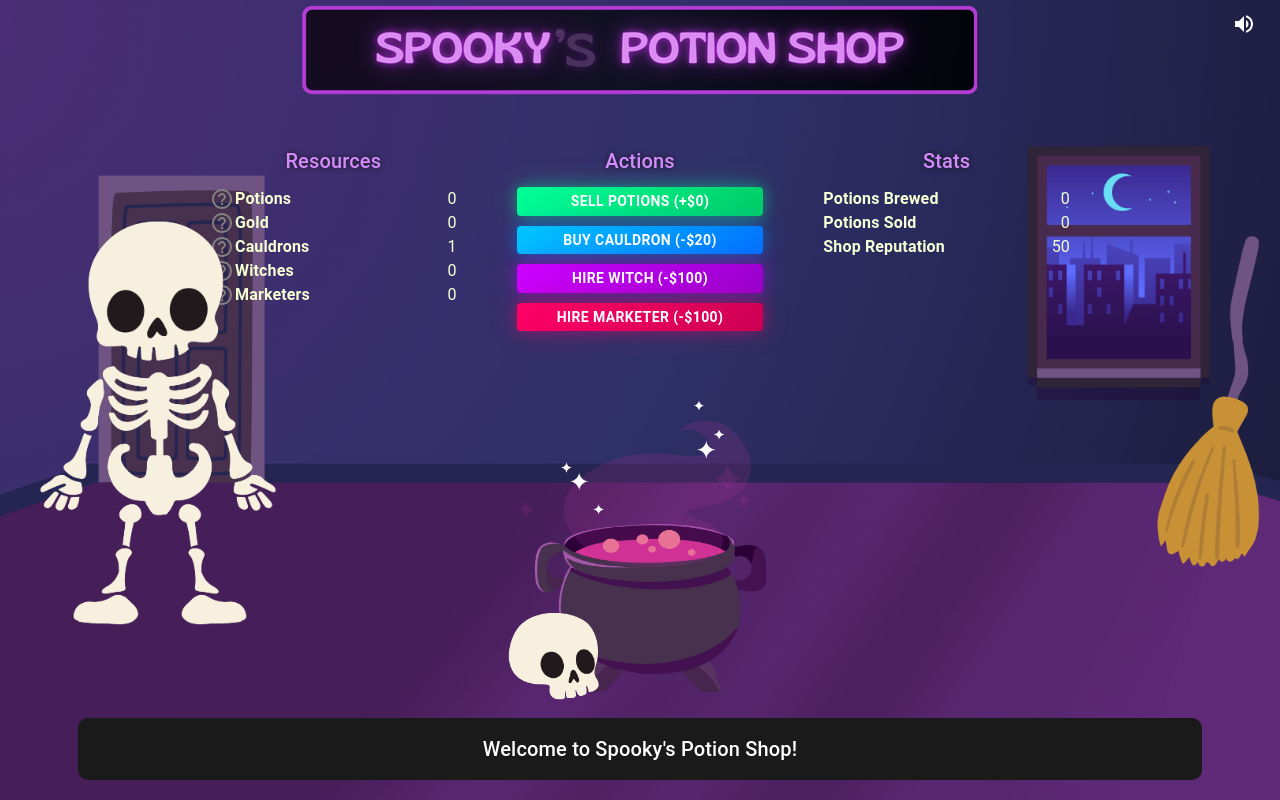
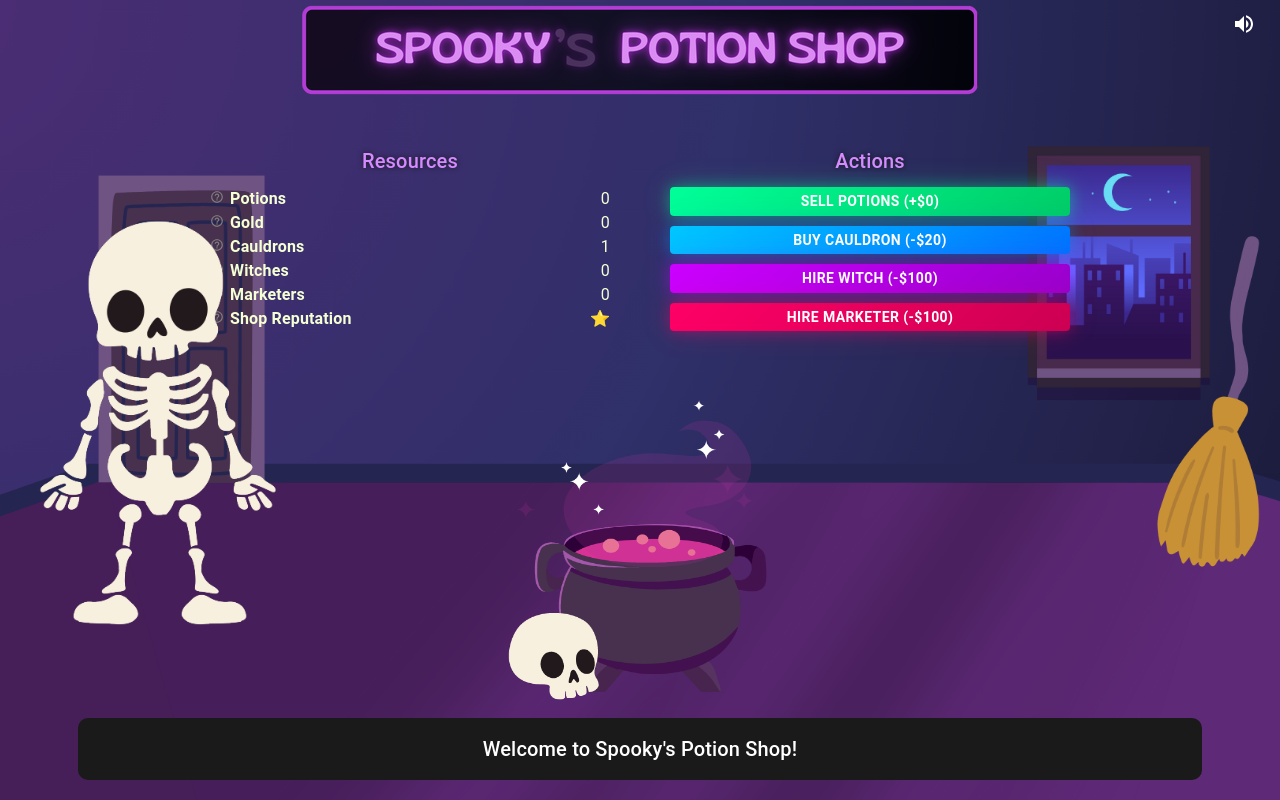
Before and after one commit to danielledonnelly/spooky-potion-shop, a React (Vite) app: page / in a window 1280 px wide. Built offline with nearby package versions, Linux system fonts and the light colour scheme.

Commit message:
local storage attempt 1

```diff
--- a/src/App.jsx
+++ b/src/App.jsx
@@ -14,6 +14,24 @@ function App() {
   const [cauldronSize, setCauldronSize] = useState(300); // Cauldron size
   const [cauldrons, setCauldrons] = useState(1); // Track cauldron count
   const [isSoundEnabled, setIsSoundEnabled] = useState(true); // Track sound state (music + sound effects)
+
+  useEffect(() => {
+    // Load saved game state from localStorage
+    const savedFunds = localStorage.getItem('funds');
+    const savedCauldrons = localStorage.getItem('cauldrons');
+    const savedPotions = localStorage.getItem('potions');
+
+    if (savedFunds !== null) setFunds(Number(savedFunds));
+    if (savedCauldrons !== null) setCauldrons(Number(savedCauldrons));
+    if (savedPotions !== null) setPotions(Number(savedPotions));
+  }, []);
+
+  useEffect(() => {
+    // Save game state to localStorage whenever values change
+    localStorage.setItem('funds', funds);
+    localStorage.setItem('cauldrons', cauldrons);
+    localStorage.setItem('potions', potions);
+  }, [funds, cauldrons, potions]);
 
   // References to audio elements
   const audioRef = useRef(null); // Background music reference
--- a/src/components/PotionBrewer.jsx
+++ b/src/components/PotionBrewer.jsx
@@ -2,6 +2,7 @@ import React, { useState, useEffect } from 'react';
 import { Box, Button, Typography, Tooltip } from '@mui/material';
 import HelpOutlineIcon from '@mui/icons-material/HelpOutline'; // Import HelpOutline Icon
 import shopSign from '../assets/shop-sign.png'; // Import shop sign image
+import StarIcon from '@mui/icons-material/Star'; // Import Star Icon
 
 const PotionBrewer = ({ potions, funds, setFunds, onBrew, onSell, cauldrons, setCauldrons }) => {
   const [cauldronCost, setCauldronCost] = useState(20); // Cost of cauldrons
@@ -9,9 +10,32 @@ const PotionBrewer = ({ potions, funds, setFunds, onBrew, onSell, cauldrons, set
   const [witchesHired, setWitchesHired] = useState(0); // Number of witches hired
   const [marketerCost, setMarketerCost] = useState(100); // Cost to hire a marketer
   const [marketersHired, setMarketersHired] = useState(0); // Number of marketers hired
-  const [potionsBrewed, setPotionsBrewed] = useState(0); // Track the number of potions brewed
-  const [potionsSold, setPotionsSold] = useState(0); // Track the number of potions sold
-  const [reputation, setReputation] = useState(50); // Track shop reputation
+  const [reputation, setReputation] = useState(''); // Shop reputation starts blank
+
+useEffect(() => {
+  // Load saved game state from localStorage on initial mount
+  const savedFunds = localStorage.getItem('funds');
+  const savedCauldrons = localStorage.getItem('cauldrons');
+  const savedPotions = localStorage.getItem('potions');
+  const savedWitches = localStorage.getItem('witchesHired');
+  const savedMarketers = localStorage.getItem('marketersHired');
+
+  if (savedFunds !== null) setFunds(Number(savedFunds));
+  if (savedCauldrons !== null) setCauldrons(Number(savedCauldrons));
+  if (savedPotions !== null) onBrew(Number(savedPotions) - potions); // Adjust potions
+  if (savedWitches !== null) setWitchesHired(Number(savedWitches));
+  if (savedMarketers !== null) setMarketersHired(Number(savedMarketers));
+}, []);
+
+useEffect(() => {
+  // Save game state to localStorage whenever values change
+  localStorage.setItem('funds', funds);
+  localStorage.setItem('cauldrons', cauldrons);
+  localStorage.setItem('potions', potions);
+  localStorage.setItem('witchesHired', witchesHired);
+  localStorage.setItem('marketersHired', marketersHired);
+}, [funds, cauldrons, potions, witchesHired, marketersHired]);
+
 
   // Buy more cauldrons
   const buyCauldron = () => {
@@ -45,7 +69,6 @@ const PotionBrewer = ({ potions, funds, setFunds, onBrew, onSell, cauldrons, set
     if (witchesHired > 0) {
       const interval = setInterval(() => {
         onBrew(cauldrons); // Add potions based on the number of cauldrons
-        setPotionsBrewed((prev) => prev + cauldrons); // Track potions brewed
       }, 7000);
 
       return () => clearInterval(interval); // Clear interval on unmount
@@ -59,7 +82,6 @@ const PotionBrewer = ({ potions, funds, setFunds, onBrew, onSell, cauldrons, set
         const potionsToSell = Math.min(potions, cauldrons); // Sell only up to the number of cauldrons or available potions
         if (potionsToSell > 0) {
           onSell(potionsToSell, 1); // Sell only the number of potions equal to cauldrons
-          setPotionsSold((prev) => prev + potionsToSell); // Track potions sold
         }
       }, 7000);
 
@@ -70,7 +92,6 @@ const PotionBrewer = ({ potions, funds, setFunds, onBrew, onSell, cauldrons, set
   // Sell all potions manually
   const sellPotions = () => {
     onSell(potions, 1); // Each potion earns 1 gold
-    setPotionsSold((prev) => prev + potions); // Track potions sold
   };
 
   return (
@@ -78,7 +99,7 @@ const PotionBrewer = ({ potions, funds, setFunds, onBrew, onSell, cauldrons, set
       {/* Shop Sign Image */}
       <Box component="img" src={shopSign} alt="Shop Sign" sx={{ width: '100%', maxWidth: '700px', marginBottom: '5px' }} />
 
-      {/* Resources, Actions, and Stats Sections Side-by-Side */}
+      {/* Resources and Actions Sections Side-by-Side */}
       <Box className="potion-brewer-sections">
         {/* Resources Section */}
         <Box className="section-box">
@@ -87,7 +108,7 @@ const PotionBrewer = ({ potions, funds, setFunds, onBrew, onSell, cauldrons, set
             <Box className="section-item">
               <Box sx={{ display: 'flex', alignItems: 'center' }}>
                 <Tooltip title="Potions can be brewed manually by clicking the cauldron, or automatically by hiring a witch." placement="top">
-                  <HelpOutlineIcon className="help-icon" />
+                  <HelpOutlineIcon className="help-icon" sx={{ fontSize: '14px', marginRight: '6px' }} /> {/* Increased space between icon and text */}
                 </Tooltip>
                 <Typography sx={{ fontWeight: 'bold' }}>Potions</Typography>
               </Box>
@@ -97,7 +118,7 @@ const PotionBrewer = ({ potions, funds, setFunds, onBrew, onSell, cauldrons, set
             <Box className="section-item">
               <Box sx={{ display: 'flex', alignItems: 'center' }}>
                 <Tooltip title="Gold can be earned manually by selling all your potion stock, or automatically by hiring a marketer." placement="top">
-                  <HelpOutlineIcon className="help-icon" />
+                  <HelpOutlineIcon className="help-icon" sx={{ fontSize: '14px', marginRight: '6px' }} /> {/* Increased space between icon and text */}
                 </Tooltip>
                 <Typography sx={{ fontWeight: 'bold' }}>Gold</Typography>
               </Box>
@@ -107,7 +128,7 @@ const PotionBrewer = ({ potions, funds, setFunds, onBrew, onSell, cauldrons, set
             <Box className="section-item">
               <Box sx={{ display: 'flex', alignItems: 'center' }}>
                 <Tooltip title="The number of cauldrons represents how many potions are produced per batch." placement="top">
-                  <HelpOutlineIcon className="help-icon" />
+                  <HelpOutlineIcon className="help-icon" sx={{ fontSize: '14px', marginRight: '6px' }} /> {/* Increased space between icon and text */}
                 </Tooltip>
                 <Typography sx={{ fontWeight: 'bold' }}>Cauldrons</Typography>
               </Box>
@@ -117,7 +138,7 @@ const PotionBrewer = ({ potions, funds, setFunds, onBrew, onSell, cauldrons, set
             <Box className="section-item">
               <Box sx={{ display: 'flex', alignItems: 'center' }}>
                 <Tooltip title="Witches produce potions every 7 seconds based on the number of cauldrons." placement="top">
-                  <HelpOutlineIcon className="help-icon" />
+                  <HelpOutlineIcon className="help-icon" sx={{ fontSize: '14px', marginRight: '6px' }} /> {/* Increased space between icon and text */}
                 </Tooltip>
                 <Typography sx={{ fontWeight: 'bold' }}>Witches</Typography>
               </Box>
@@ -127,11 +148,33 @@ const PotionBrewer = ({ potions, funds, setFunds, onBrew, onSell, cauldrons, set
             <Box className="section-item">
               <Box sx={{ display: 'flex', alignItems: 'center' }}>
                 <Tooltip title="Marketers sell potions every 7 seconds based on the number of cauldrons." placement="top">
-                  <HelpOutlineIcon className="help-icon" />
+                  <HelpOutlineIcon className="help-icon" sx={{ fontSize: '14px', marginRight: '6px' }} /> {/* Increased space between icon and text */}
                 </Tooltip>
                 <Typography sx={{ fontWeight: 'bold' }}>Marketers</Typography>
               </Box>
               <Typography>{marketersHired}</Typography>
+            </Box>
+
+            {/* Shop Reputation Section with Tooltip */}
+            <Box className="section-item">
+              <Box sx={{ display: 'flex', alignItems: 'center' }}>
+                <Tooltip title="Grow your business to grow your reputation" placement="top">
+                  <HelpOutlineIcon className="help-icon" sx={{ fontSize: '14px', marginRight: '6px' }} /> {/* Increased space between icon and text */}
+                </Tooltip>
+                <Typography sx={{ fontWeight: 'bold' }}>Shop Reputation</Typography>
+              </Box>
+              <Box>
+                {/* Display stars for reputation, default is blank */}
+                {reputation === '' ? (
+                  <Typography sx={{ color: 'grey' }}>⭐</Typography>
+                ) : (
+                  Array(reputation)
+                    .fill(null)
+                    .map((_, index) => (
+                      <StarIcon key={index} sx={{ fontSize: '18px', color: 'gold' }} />
+                    ))
+                )}
+              </Box>
             </Box>
           </Box>
         </Box>
@@ -172,28 +215,6 @@ const PotionBrewer = ({ potions, funds, setFunds, onBrew, onSell, cauldrons, set
             HIRE MARKETER (-${marketerCost})
           </Button>
         </Box>
-
-        {/* Stats Section */}
-        <Box className="section-box">
-          <Typography variant="h6" className="section-label">Stats</Typography>
-
-          <Box>
-            <Box className="section-item">
-              <Typography sx={{ fontWeight: 'bold' }}>Potions Brewed</Typography>
-              <Typography>{potionsBrewed}</Typography>
-            </Box>
-
-            <Box className="section-item">
-              <Typography sx={{ fontWeight: 'bold' }}>Potions Sold</Typography>
-              <Typography>{potionsSold}</Typography>
-            </Box>
-
-            <Box className="section-item">
-              <Typography sx={{ fontWeight: 'bold' }}>Shop Reputation</Typography>
-              <Typography>{reputation}</Typography>
-            </Box>
-          </Box>
-        </Box>
       </Box>
     </Box>
   );
```
